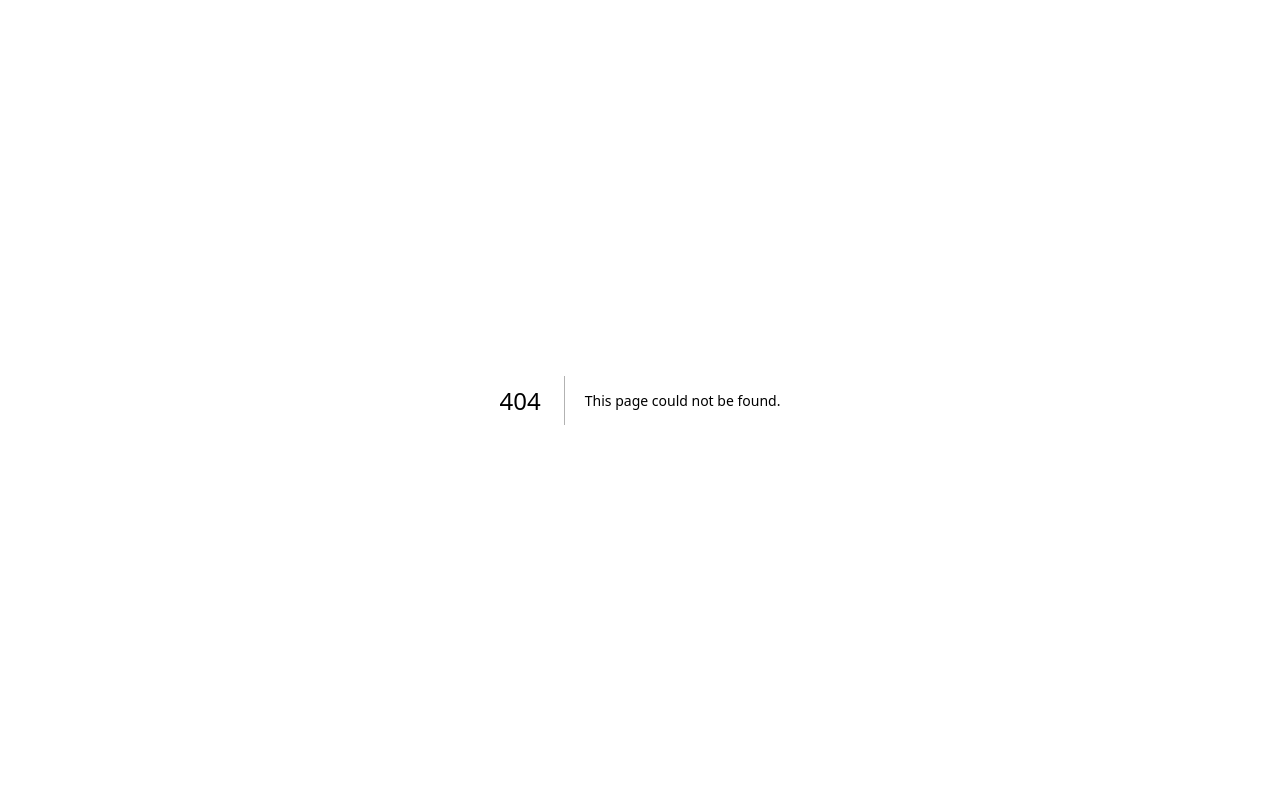
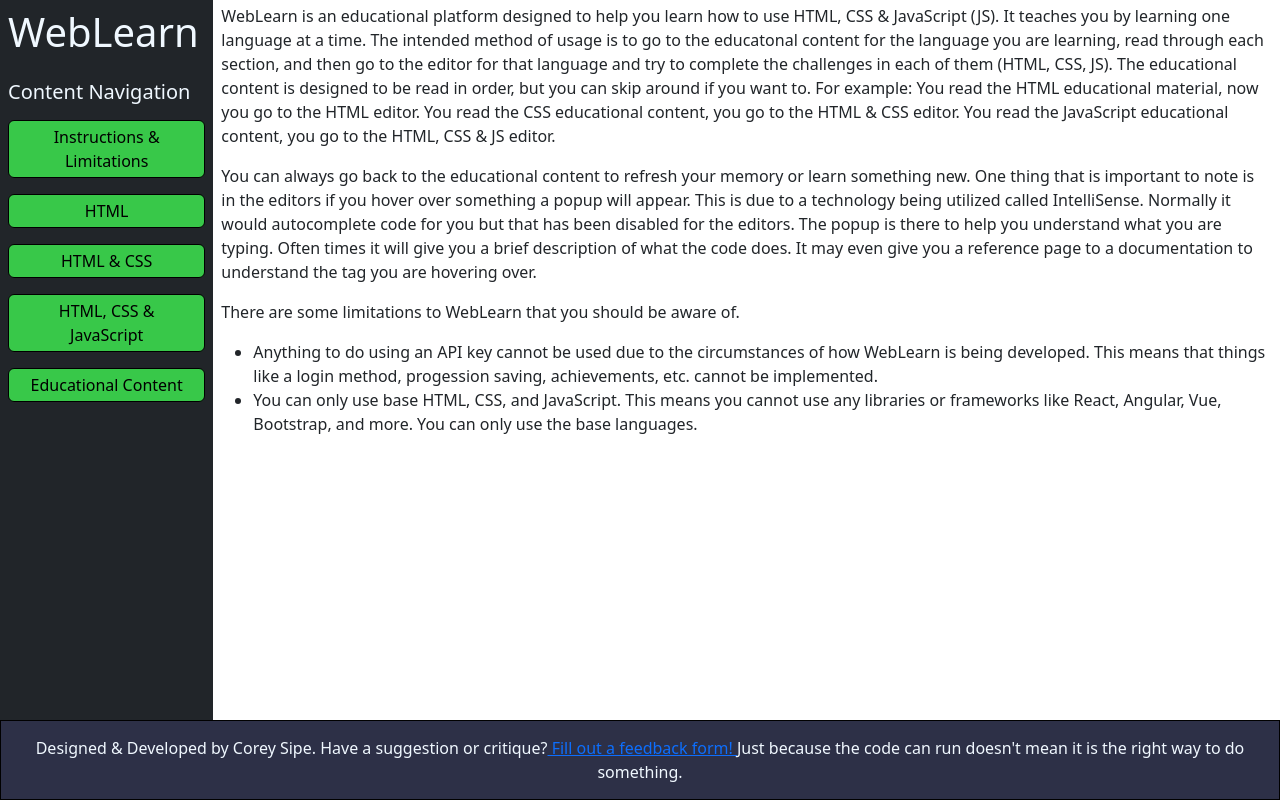
Before and after one commit to StetsonMathCS/project-repository-coreysipe, a Next.js app in the folder WebLearn/: page /instructLimits in a window 1280 px wide. Before the commit this address had no page. Built offline with nearby package versions, Linux system fonts and the light colour scheme.

Commit message:
Multiple updates. New page. UI overhauls

```diff
--- /dev/null
+++ b/WebLearn/src/app/instructLimits/page.js
@@ -0,0 +1,114 @@
+"use client";
+import React from "react";
+import Layout from "../layout.js";
+import CodeEditor from "../components/codePlaygroundMd.tsx";
+import "bootstrap/dist/css/bootstrap.min.css";
+import "../styles.css";
+
+function Page() {
+  return (
+    <Layout>
+      <title>WebLearn Education Content</title>
+      <main className="vh-90">
+        <div className="container-fluid h-100 g-0">
+          <div className="row h-100 g-0">
+            <div className="col-2 navbar-bg">
+              <h1 className="mx-2 navbar-text">WebLearn</h1>
+              <h5 className="mx-2 navbar-text">Content Navigation</h5>
+              <p>
+                <a href="/#" className="btn btn-secondary d-block mx-2 py-1">
+                  Instructions & Limitations
+                </a>
+              </p>
+              <p>
+                <a
+                  href="/htmlEditor"
+                  className="btn btn-secondary d-block mx-2 py-1"
+                >
+                  HTML
+                </a>
+              </p>
+              <p>
+                <a
+                  href="/htmlCssEditor"
+                  className="btn btn-secondary d-block mx-2 py-1"
+                >
+                  HTML & CSS
+                </a>
+              </p>
+              <p>
+                <a href="../" className="btn btn-secondary d-block mx-2 py-1">
+                  HTML, CSS & JavaScript
+                </a>
+              </p>
+              <p>
+                <a
+                  href="/education"
+                  className="btn btn-secondary d-block mx-2 py-1"
+                >
+                  Educational Content
+                </a>
+              </p>
+            </div>
+            <div className="px-2 pt-1 col-10 h-100 overflow-auto">
+              <p>
+                WebLearn is an educational platform designed to help you learn
+                how to use HTML, CSS & JavaScript (JS). It teaches you by
+                learning one language at a time. The intended method of usage is
+                to go to the educatonal content for the language you are
+                learning, read through each section, and then go to the editor
+                for that language and try to complete the challenges in each of
+                them (HTML, CSS, JS). The educational content is designed to be
+                read in order, but you can skip around if you want to. For
+                example: You read the HTML educational material, now you go to
+                the HTML editor. You read the CSS educational content, you go to
+                the HTML & CSS editor. You read the JavaScript educational
+                content, you go to the HTML, CSS & JS editor.
+              </p>
+              <p>
+                You can always go back to the educational content to refresh
+                your memory or learn something new. One thing that is important
+                to note is in the editors if you hover over something a popup
+                will appear. This is due to a technology being utilized called
+                IntelliSense. Normally it would autocomplete code for you but
+                that has been disabled for the editors. The popup is there to
+                help you understand what you are typing. Often times it will
+                give you a brief description of what the code does. It may even
+                give you a reference page to a documentation to understand the
+                tag you are hovering over.
+              </p>
+              <p>
+                There are some limitations to WebLearn that you should be aware
+                of.
+              </p>
+              <ul>
+                <li>
+                  Anything to do using an API key cannot be used due to the
+                  circumstances of how WebLearn is being developed. This means
+                  that things like a login method, progession saving,
+                  achievements, etc. cannot be implemented.
+                </li>
+                <li>
+                  You can only use base HTML, CSS, and JavaScript. This means
+                  you cannot use any libraries or frameworks like React,
+                  Angular, Vue, Bootstrap, and more. You can only use the base
+                  languages.
+                </li>
+              </ul>
+            </div>
+          </div>
+        </div>
+      </main>
+      <footer className="footer vh-10">
+        <p className="m-0 py-3">
+          Designed & Developed by Corey Sipe. Have a suggestion or critique?
+          <a href="#"> Fill out a feedback form! </a>
+          Just because the code can run doesn't mean it is the right way to do
+          something.
+        </p>
+      </footer>
+    </Layout>
+  );
+}
+
+export default Page;
--- a/WebLearn/src/app/styles.css
+++ b/WebLearn/src/app/styles.css
@@ -3,13 +3,13 @@
 }
 
 .btn {
-  background: #14afce;
+  background: #38c849;
   border: 1px solid black;
   color: black;
 }
 
 .btn:hover {
-  background: #0e788d;
+  background: #2da33b;
   color: black;
 }
 .navbar-bg {
@@ -32,6 +32,10 @@
   justify-content: center;
   align-items: center;
   height: 10vh;
+  padding-left: 2px;
+  padding-right: 2px;
+  padding-top: 1px;
+  padding-bottom: 1px;
 }
 
 .code-editor-container {
```
Also changed, not shown: WebLearn/src/app/education/page.js (+14 -6 lines), WebLearn/src/app/htmlCssEditor/page.js (+13 -5 lines), WebLearn/src/app/htmlEditor/page.js (+19 -9 lines), WebLearn/src/app/learnCSS/page.js (+13 -5 lines), WebLearn/src/app/learnHTML/page.js (+12 -4 lines), WebLearn/src/app/learnJavaScript/page.js (+13 -5 lines), WebLearn/src/app/page.js (+8 -0 lines).
